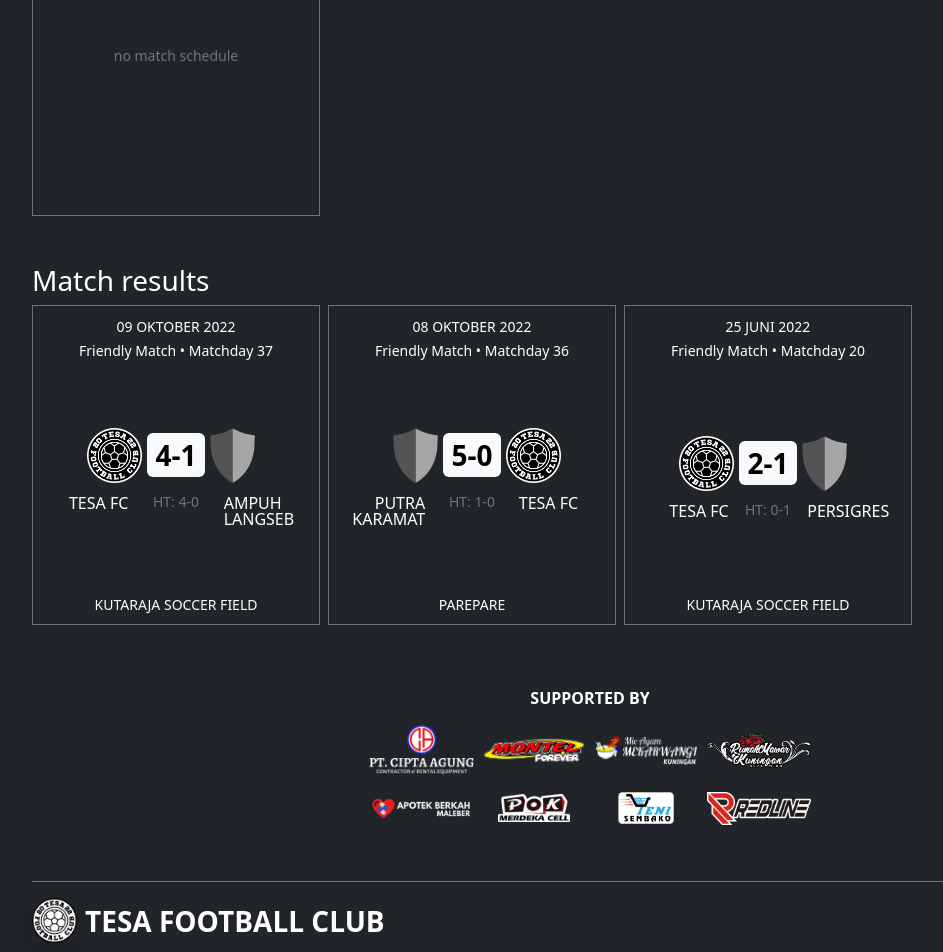
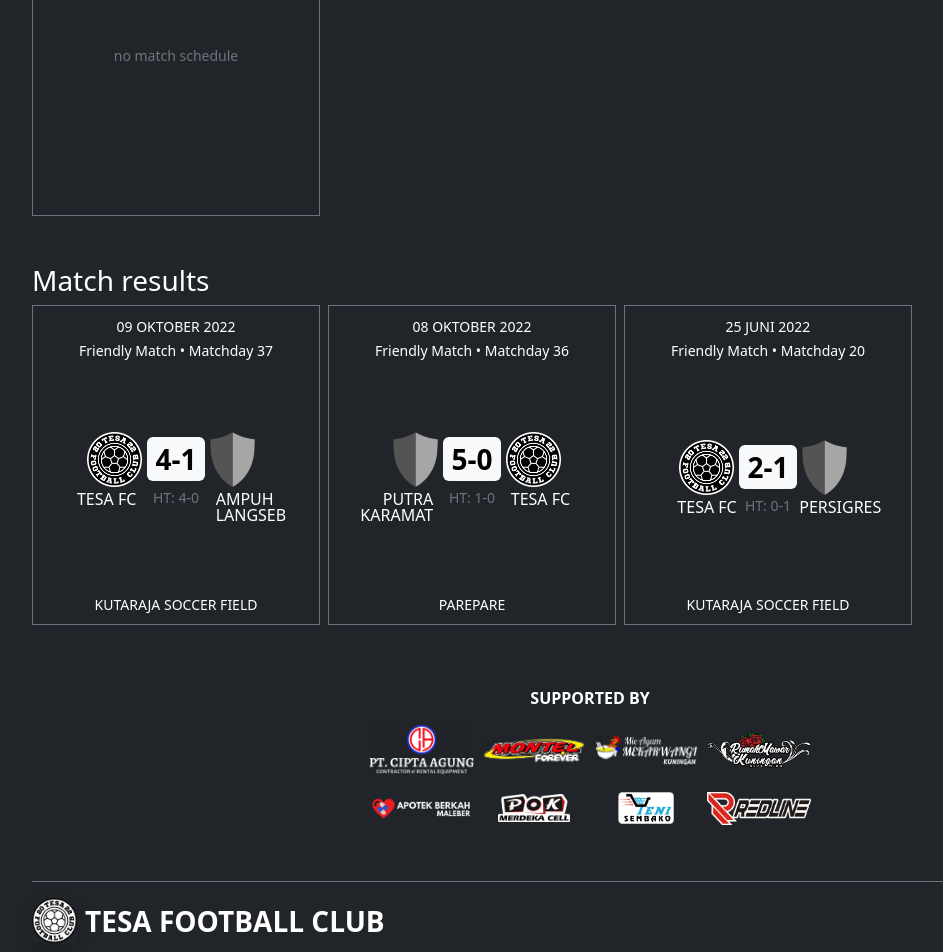
Before and after one commit to tesafc/tesafc.github.io, a Jekyll site: the page built from index.html, in a window 1280 px wide. Shown: the part 929-1881 px from the top of the page, without its empty margins (50-993 px from the left). Built offline with Jekyll 4.4.1, drawn with Linux system fonts in a browser that asks for light colours; nearby versions of some CDN libraries.

Commit message:
Update index.html

```diff
--- a/index.html
+++ b/index.html
@@ -82,7 +82,7 @@
               <img src="{% if match.away-team.logo %}{{ match.away-team.logo | relative_url }}{% else %}{{ '/assets/img/logo/logo-blank.png' | relative_url }}{% endif %}" alt="" class="" width="auto" height="55">
             </div>
           </div>
-          <div class="row g-2 mt-1">
+          <div class="row g-0 mt-1">
             <div class="col-4 d-flex justify-content-end text-end text-uppercase lh-1">{{ match.home-team.name }}</div>
             <div class="col-4 d-flex justify-content-center text-center text-uppercase text-secondary lh-1"><small>{{ match.result.score.half-time | prepend: "ht: " }}</small></div>
             <div class="col-4 d-flex justify-content-start text-start text-uppercase lh-1">{{ match.away-team.name }}</div>
```
